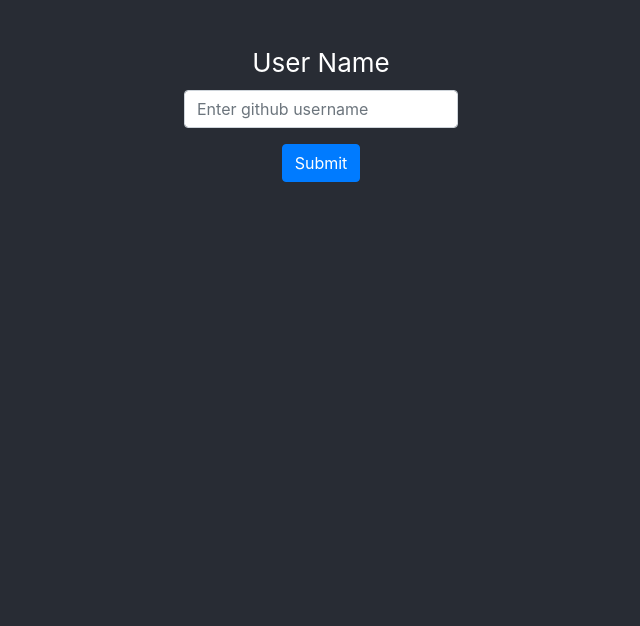
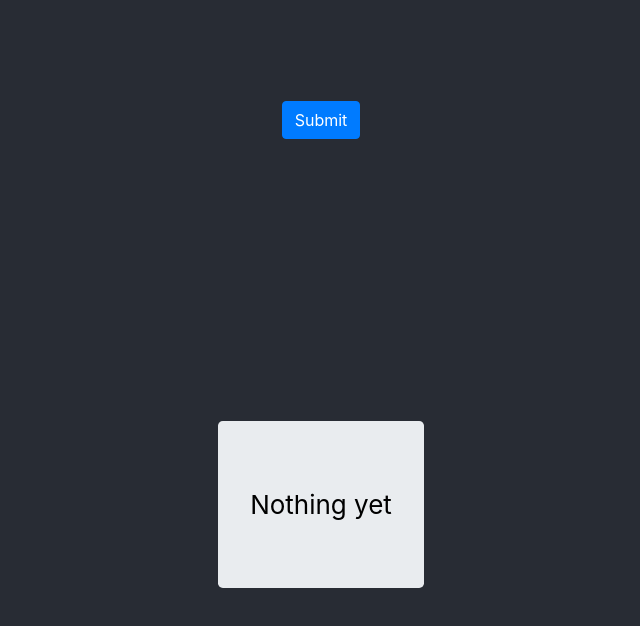
Before and after one commit to vezinaca/perfect-cocktail, a React (Create React App) app: page / in a window 1280 px wide. Shown: the top 626 px of the page, without its empty margins (319-959 px from the left). Built offline with nearby package versions, Linux system fonts and the light colour scheme.

Commit message:
Removed solution from master

```diff
--- a/src/App.js
+++ b/src/App.js
@@ -1,66 +1,37 @@
 import React, {useState} from 'react';
 import './App.css';
 import 'bootstrap/dist/css/bootstrap.min.css';
-import Form from "react-bootstrap/Form";
 import Button from "react-bootstrap/Button";
 import axios from "axios";
-import ListGroup from "react-bootstrap/ListGroup";
-import Alert from "react-bootstrap/Alert";
+import Jumbotron from "react-bootstrap/Jumbotron";
 
 
 
 function App() {
-  const [repoList, setRepoList] = useState([]);
-  const [user, setUser] = useState('');
+  const [data, setData] = useState('Nothing yet');
 
-  const getRepos = async (user) => {
+  const fetch = async () => {
     try {
-      const res = await axios.get(`https://api.github.com/users/${user}/repos`)
-      setRepoList(
-        <ListGroup>
-          {res.data.map((data) =>
-            <ListGroup.Item key={data.full_name} className="d-flex justify-content-between">
-              {data.name}
-              <Button href={data.html_url}>Repo</Button>
-            </ListGroup.Item>
-          )}
-        </ListGroup>)
+      const res = await axios.get('https://jsonplaceholder.typicode.com/todos/1')
       console.log(res);
+      setData(res.data.title);
     } catch (error) {
-      setRepoList(<Alert variant='danger'>Bad username</Alert>);
-      console.log(error.response.data);
-      console.log(error.response.status);
-      console.log(error.response.headers);
-      console.log(error.response.message);
+      console.log(error);
     }
-  }
-
-  const handleSubmit = (e) =>{
-    console.log(user)
-    getRepos(user)
-    e.preventDefault();
-  }
-
-  const handleChange = (e) =>{
-    setUser(e.target.value);
   }
 
   return (
     <div className="App">
       <header className="App-header">
-        <Form onSubmit={handleSubmit}>
-          <Form.Label>User Name</Form.Label>
-          <Form.Control type="text" value={user} onChange={handleChange} placeholder="Enter github username" />
-          <Button variant="primary" type="submit" className="mt-3 mb-3">
+          <Button variant="primary" onClick={fetch} className="mt-3 mb-3">
             Submit
           </Button>
-        </Form>
       </header>
       <main className="App-main">
-        {repoList}
+        <Jumbotron>
+          {data}
+        </Jumbotron>
       </main>
-
-
     </div>
   );
 }
```
